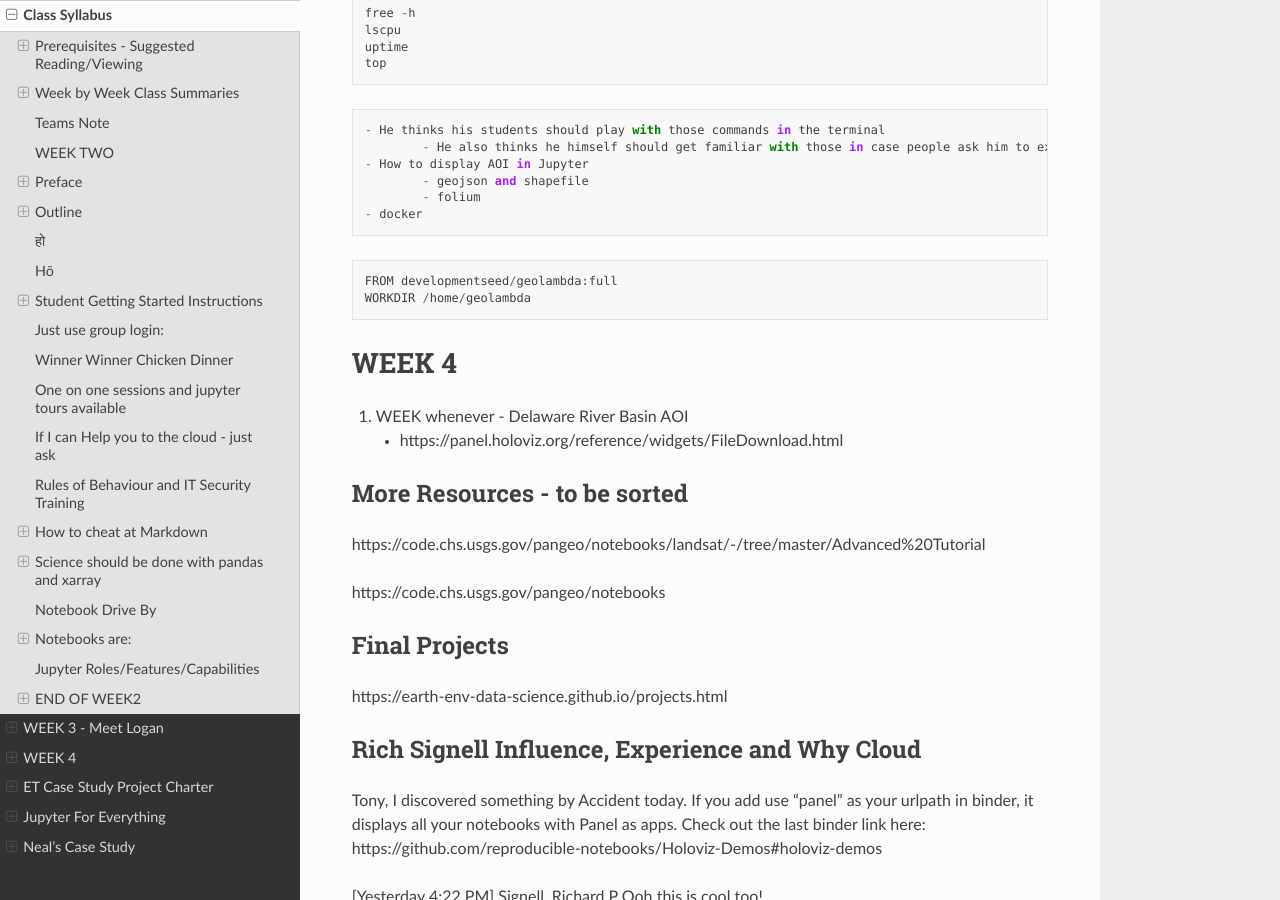
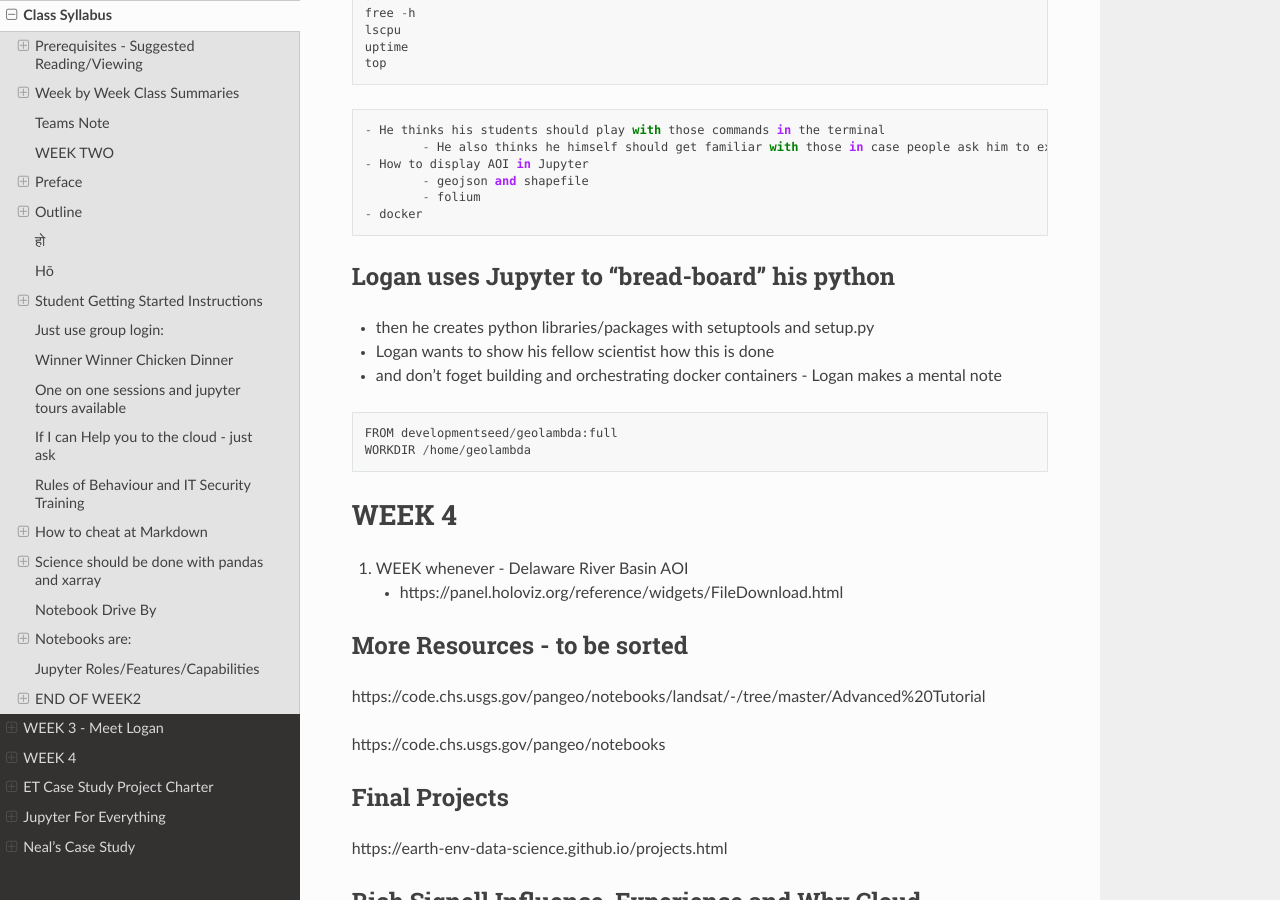
Before and after one commit to tonybutzer/harmony, a Sphinx documentation site: the page built from documentation/source/00weekbyweek.md, in a window 1280 px wide and 900 px high, scrolled down 17182 px. Built offline with Sphinx 7.4.7 and the Read the Docs theme 2.0.0, drawn with Linux system fonts in a browser that asks for light colours; pages that are not in the unit, such as notebooks, are missing from menus.

Commit message:
automatic git update from Makefile

````diff
--- a/documentation/source/00weekbyweek.md
+++ b/documentation/source/00weekbyweek.md
@@ -623,6 +623,12 @@ top
 		- geojson and shapefile
 		- folium
 	- docker
+
+
+## Logan uses Jupyter to "bread-board" his python
+- then he creates python libraries/packages with setuptools and setup.py
+- Logan wants to show his fellow scientist how this is done
+- and don't foget building and orchestrating docker containers - Logan makes a mental note
 ```
 FROM developmentseed/geolambda:full
 WORKDIR /home/geolambda
````
